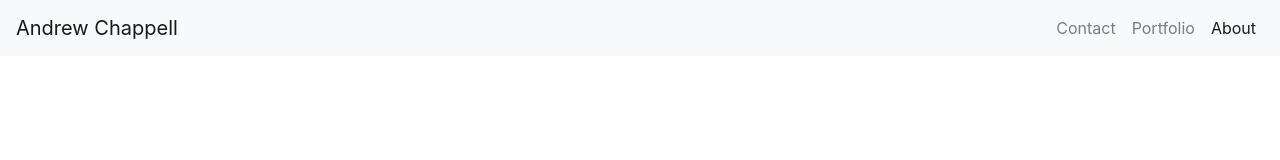
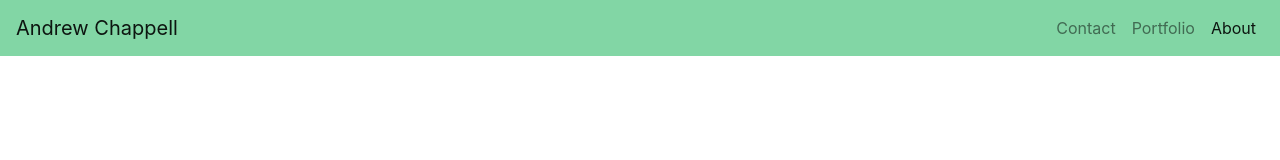
Before and after one commit to chappand/Bootstrap-Week-2, a plain HTML site: page index.html in a window 1280 px wide. Drawn offline with nearby package versions, Linux system fonts and the light colour scheme.

Commit message:
changed the background color of the navbar with custom css.

```diff
--- a/index.html
+++ b/index.html
@@ -13,8 +13,9 @@
 </head>
 
 <body>
-
-  <nav class="navbar navbar-expand-lg navbar-light bg-light">
+  <!--Navbar bootstrap setup-->
+  <nav class="navbar navbar-expand-lg navbar-light">
+    <!--Link to bring back to About Me-->
     <a class="navbar-brand" href="index.html">Andrew Chappell</a>
     <button class="navbar-toggler" type="button" data-toggle="collapse" data-target="#navbarNavAltMarkup"
       aria-controls="navbarNavAltMarkup" aria-expanded="false" aria-label="Toggle navigation">
@@ -22,6 +23,7 @@
     </button>
     <div class="collapse navbar-collapse justify-content-end" id="navbarNavAltMarkup">
       <div class="navbar-nav">
+        <!--Links to navigate the webpage-->
         <a class="nav-link" href="contact.html">Contact</a>
         <a class="nav-link" href="portfolio.html">Portfolio</a>
         <a class="nav-link active" href="#">About <span class="sr-only">(current)</span></a>
--- a/style.css
+++ b/style.css
@@ -1,3 +1,3 @@
-#nav {
-    background-color: rgb(66, 66, 243);
+nav {
+    background-color: rgb(130, 214, 165);
 }
```
